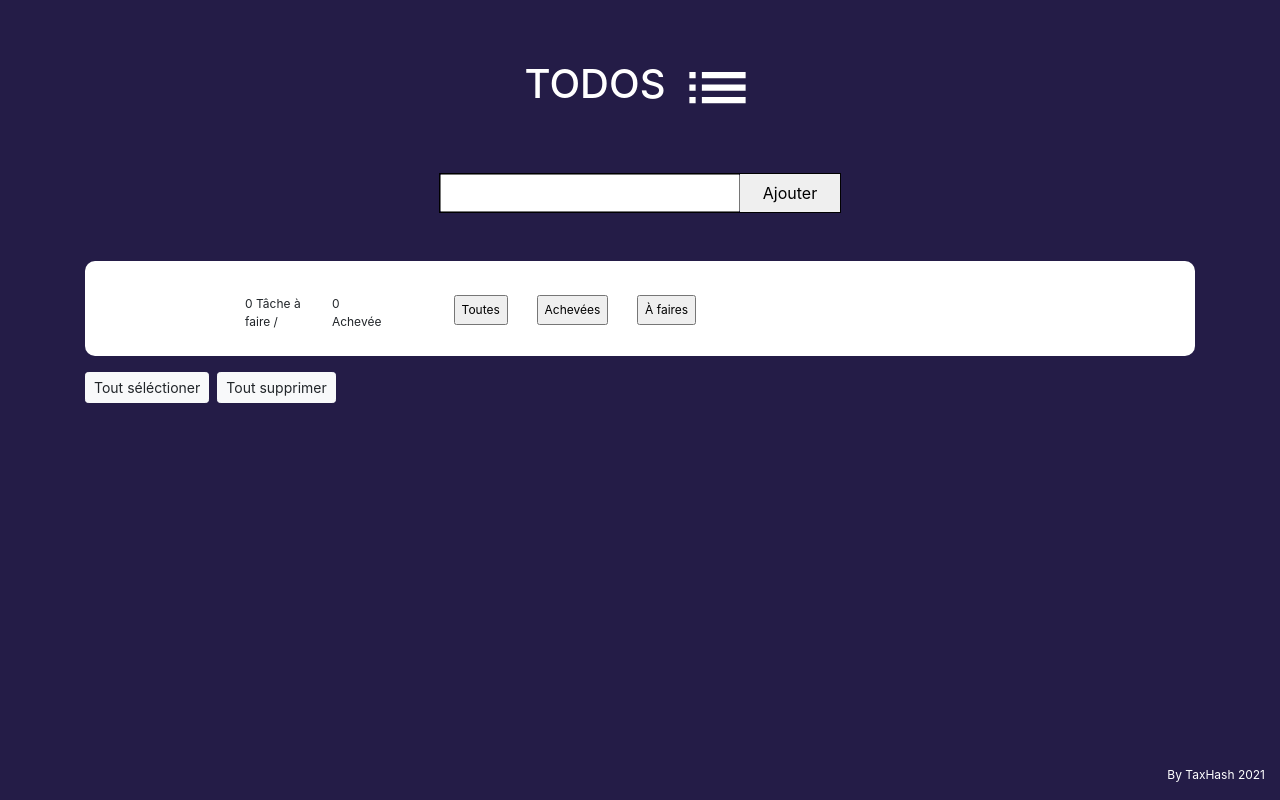
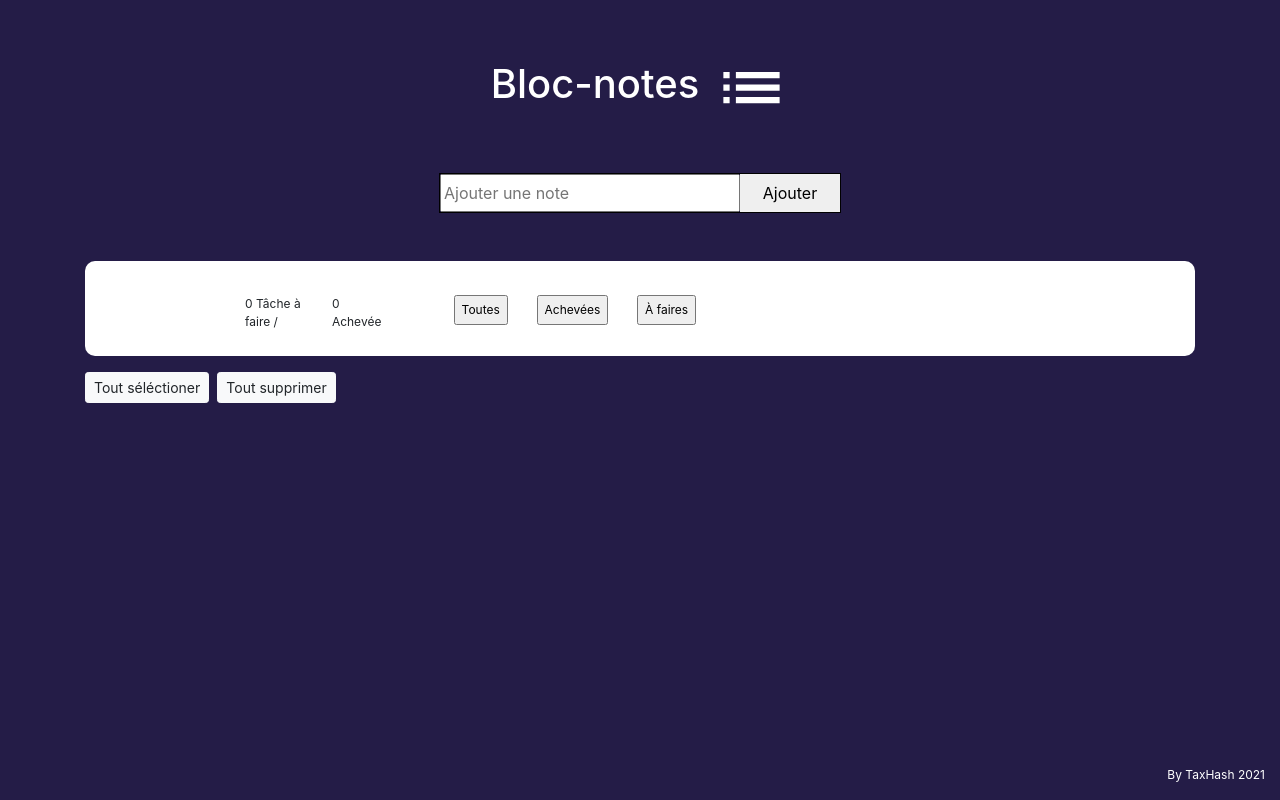
Before and after one commit to Andriantahiry/todo-react-app, a React (Create React App) app: page / in a window 1280 px wide. Built offline with nearby package versions, Linux system fonts and the light colour scheme.

Commit message:
add placeholder and change title

```diff
--- a/src/App.js
+++ b/src/App.js
@@ -118,9 +118,9 @@ export default function App() {
   return (
     <>
 
-      <div className='container title'><h1>TODOS</h1> <span><ListIcon style={{ fontSize: 75 }} /></span></div>
+      <div className='container title'><h1>Bloc-notes</h1> <span><ListIcon style={{ fontSize: 75 }} /></span></div>
       <div className='container d-flex mt-5 justify-content-center'>
-        <div className="container form-container"><form onSubmit={addTodo} className='form' ><input type="text" value={inputText} onChange={getInput} /><button className='button' type='submit'>Ajouter</button>
+        <div className="container form-container"><form onSubmit={addTodo} className='form' ><input placeholder='Ajouter une note' type="text" value={inputText} onChange={getInput} /><button className='button' type='submit'>Ajouter</button>
 
         </form></div>
         {messagError !== '' && <p style={{ marginLeft: '20px', color: 'red', outline: 'none', border: 'none' }}>{messagError}</p>}
```
